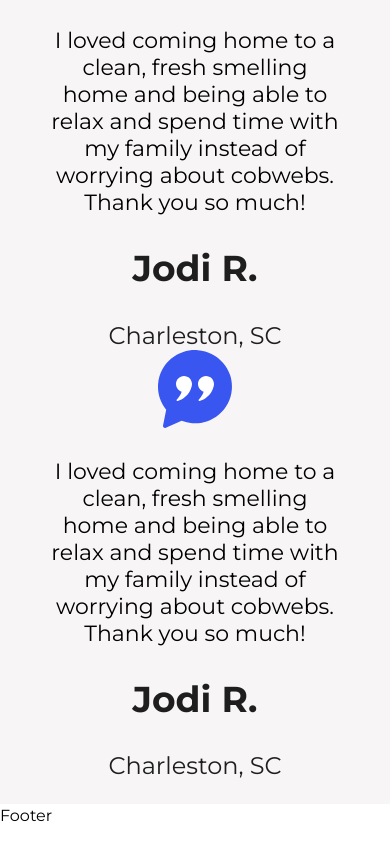
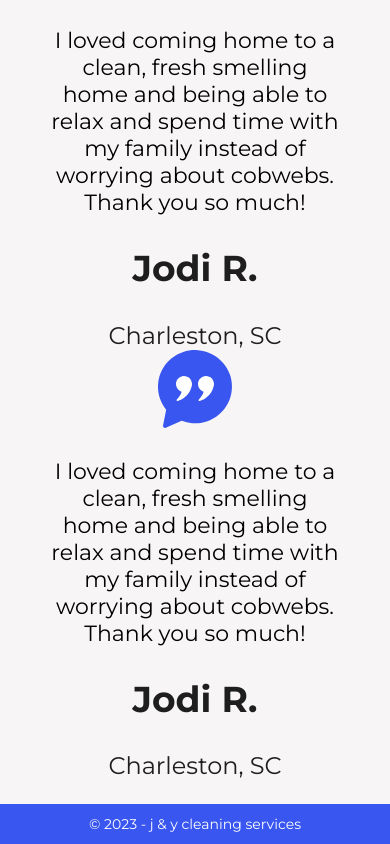
Before and after one commit to georgeankumensah/j-j-website, a React (Vite) app: page /services in a window 390 px wide. Shown: the part 4386-5230 px from the top of the page. Built offline with nearby package versions, Linux system fonts and the light colour scheme.

Commit message:
added footer

```diff
--- a/src/components/reuseables/Footer.jsx
+++ b/src/components/reuseables/Footer.jsx
@@ -1,9 +1,11 @@
 import React from 'react'
 
 const Footer = () => {
+  const currentYear = new Date().getFullYear();
   return (
-    <div>Footer</div>
-  )
+    <section className='w-full bg-[#3956f0] p-[10px]  text-center text-white text-sm'>
+    <p className=''>&copy; {currentYear} - j & y cleaning services</p>
+  </section>  )
 }
 
 export default Footer
--- a/src/components/reuseables/Navbar.jsx
+++ b/src/components/reuseables/Navbar.jsx
@@ -9,7 +9,7 @@ const Navbar = () => {
 
     <div className="hidden lg:flex  justify-between items-center px-[8.75rem] py-[1.38rem] sticky top-0 w-full bg-white  z-[100]">
       <Link to="/">
-        <img src={logo} alt="logo" />
+        <img src={logo} alt="logo" className="h-[70px]" />
       </Link>
       <ul
         className="flex items-center @apply text-[#1E1E1E] gap-[2.56rem] text-lg not-italic font-normal leading-[normal] default-font"
--- a/src/components/reuseables/ServiceDetailCard.jsx
+++ b/src/components/reuseables/ServiceDetailCard.jsx
@@ -1,7 +1,5 @@
 import React from "react";
 import { motion } from "framer-motion";
-import { useScroll } from "framer-motion";
-import aboutImage from "../../assets/about-section.png";
 
 
 const ServiceDetailCard = ({ item }) => {
--- a/src/components/sections/Services/Hero.jsx
+++ b/src/components/sections/Services/Hero.jsx
@@ -28,7 +28,7 @@ const Hero = () => {
             key={index}
               src={slide.img}
               alt="banner"
-              className=" w-full h-screen lg:h-full object-cover"
+              className=" w-full h-screen  object-cover"
             />
           ))}
         </Carousel>
```
Also changed, not shown: src/assets/logo.png.
